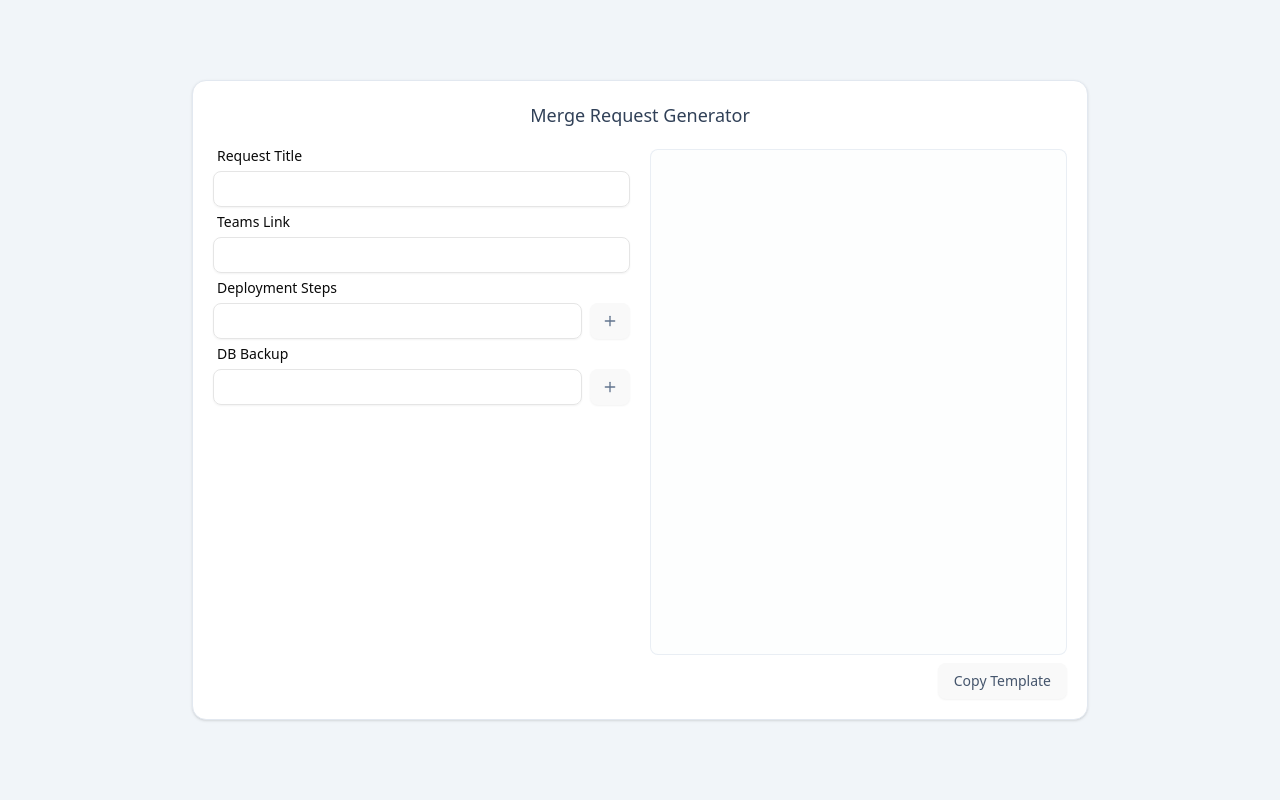
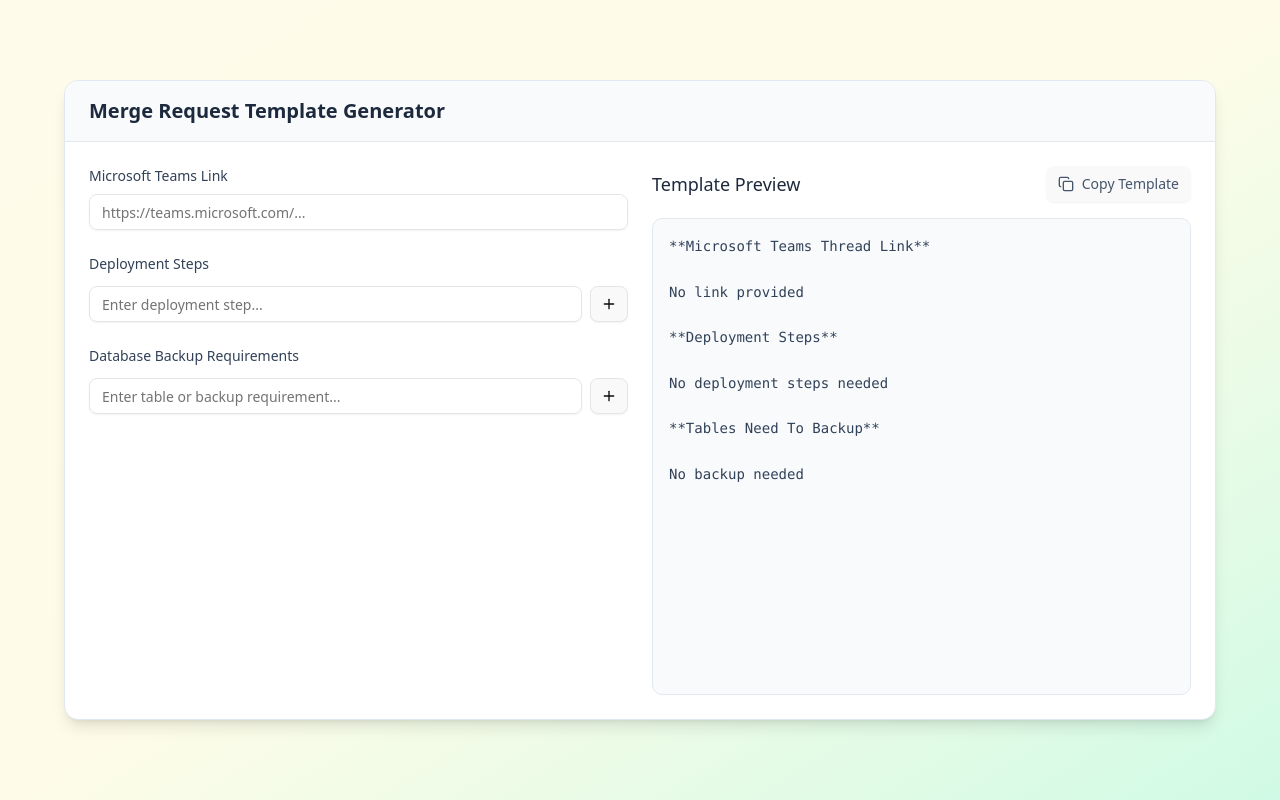
Before and after one commit to alvinfadli/mr-generator, a React (Vite) app: page / in a window 1280 px wide. Built offline with nearby package versions, Linux system fonts and the light colour scheme.

Commit message:
feat: v1

```diff
--- a/index.html
+++ b/index.html
@@ -4,7 +4,7 @@
         <meta charset="UTF-8" />
         <link rel="icon" type="image/svg+xml" href="/vite.svg" />
         <meta name="viewport" content="width=device-width, initial-scale=1.0" />
-        <title>Vite + React + TS</title>
+        <title>MR Template Generator</title>
     </head>
     <body>
         <div id="root"></div>
--- /dev/null
+++ b/src/components/step-input.tsx
@@ -0,0 +1,85 @@
+import type React from "react";
+import type { ChangeEvent, KeyboardEvent } from "react";
+import { Label } from "./ui/label";
+import { Input } from "./ui/input";
+import { Button } from "./ui/button";
+import { PlusIcon, Trash2 } from "lucide-react";
+
+interface StepInputProps {
+    label: string;
+    value: string;
+    items: string[];
+    placeholder?: string;
+    onChange: (e: ChangeEvent<HTMLInputElement>) => void;
+    onAdd: () => void;
+    onRemove: (index: number) => void;
+}
+
+const StepInput: React.FC<StepInputProps> = ({
+    label,
+    value,
+    items,
+    placeholder = "Enter item...",
+    onChange,
+    onAdd,
+    onRemove,
+}) => {
+    const handleEnter = (e: KeyboardEvent<HTMLInputElement>): void => {
+        if (e.key === "Enter") {
+            e.preventDefault();
+            onAdd();
+        }
+    };
+
+    return (
+        <div className="space-y-3">
+            <Label className="text-sm font-medium text-slate-700">
+                {label}
+            </Label>
+            <div className="flex gap-2">
+                <Input
+                    type="text"
+                    value={value}
+                    placeholder={placeholder}
+                    className="flex-1"
+                    onChange={onChange}
+                    onKeyDown={handleEnter}
+                />
+                <Button
+                    onClick={onAdd}
+                    variant={"outline"}
+                    size={"sm"}
+                    className="px-3 h-9"
+                    disabled={!value?.trim}
+                    type="button"
+                >
+                    <PlusIcon className="h-4 w-4" />
+                </Button>
+            </div>
+            {items.length > 0 && (
+                <div className="space-y-2">
+                    {items.map((item: string, index: number) => (
+                        <div
+                            key={`${item}-${index}`}
+                            className="flex items-center justify-between rounded-md bg-slate-50 px-3 py-2 text-sm"
+                        >
+                            <span className="flex-1">{item}</span>
+                            <Button
+                                onClick={() => onRemove(index)}
+                                variant={"ghost"}
+                                size={"sm"}
+                                className="h-6 w-6 p-0 text-slate-400 hover:text-red-500"
+                                type="button"
+                                aria-label={`Remove ${item}`}
+                            >
+                                <Trash2 className="h-3 w-3" />
+                            </Button>
+                        </div>
+                    ))}
+                </div>
+            )}
+        </div>
+    );
+};
+
+export { StepInput };
--- /dev/null
+++ b/src/helper/template-renderer.ts
@@ -0,0 +1,18 @@
+import type { Template } from "@/types/template.type";
+
+const generateTemplate = ({
+    teamsLink,
+    deploymentSteps,
+    backupSteps,
+}: Template): string => {
+    const formatSteps = (steps: string[], fallback: string): string => {
+        if (steps.length === 0) return fallback;
+        return steps
+            .map((step: string, index: number) => `${index + 1}. ${step}`)
+            .join("\n");
+    };
+
+    return `**Microsoft Teams Thread Link**\n\n${teamsLink || "No link provided"}\n\n**Deployment Steps**\n\n${formatSteps(deploymentSteps, "No deployment steps needed")}\n\n**Tables Need To Backup**\n\n${formatSteps(backupSteps, "No backup needed")}`;
+};
+
+export { generateTemplate };
--- /dev/null
+++ b/src/hooks/use-array-state.ts
@@ -0,0 +1,30 @@
+import { useCallback, useState } from "react";
+
+interface ArrayStateHook {
+    items: string[];
+    addItem: (item: string) => void;
+    removeItem: (index: number) => void;
+    clearItems: () => void;
+}
+
+const useArrayState = (initialValue: string[] = []): ArrayStateHook => {
+    const [items, setItems] = useState<string[]>(initialValue);
+
+    const addItem = useCallback((item: string): void => {
+        if (item.trim()) {
+            setItems((prev) => [...prev, item.trim()]);
+        }
+    }, []);
+
+    const removeItem = useCallback((index: number): void => {
+        setItems((prev) => prev.filter((_, i) => i !== index));
+    }, []);
+
+    const clearItems = useCallback((): void => {
+        setItems([]);
+    }, []);
+
+    return { items, addItem, removeItem, clearItems };
+};
+
+export { useArrayState };
--- a/src/pages/home.tsx
+++ b/src/pages/home.tsx
@@ -1,54 +1,174 @@
+import { StepInput } from "@/components/step-input";
 import { Button } from "@/components/ui/button";
 import { Input } from "@/components/ui/input";
 import { Label } from "@/components/ui/label";
-import { PlusIcon } from "lucide-react";
-import React from "react";
+import { generateTemplate } from "@/helper/template-renderer";
+import { useArrayState } from "@/hooks/use-array-state";
+import type { Template } from "@/types/template.type";
+import { Copy } from "lucide-react";
+import React, { useState, useCallback } from "react";
+import type { ChangeEvent } from "react";
 
-function Home() {
+const MergeRequestGenerator: React.FC = () => {
+    const [teamsLink, setTeamsLink] = useState<string>("");
+    const [currentDeployStep, setCurrentDeployStep] = useState<string>("");
+    const [currentBackupStep, setCurrentBackupStep] = useState<string>("");
+    const [isCopied, setIsCopied] = useState<boolean>(false);
+    const [isLoading, setIsLoading] = useState<boolean>(false);
+
+    const deploymentSteps = useArrayState();
+    const backupSteps = useArrayState();
+
+    const handleTeamsLinkChange = useCallback(
+        (e: ChangeEvent<HTMLInputElement>): void => {
+            setTeamsLink(e.target.value);
+        },
+        [],
+    );
+
+    const handleDeployStepChange = useCallback(
+        (e: ChangeEvent<HTMLInputElement>): void => {
+            setCurrentDeployStep(e.target.value);
+        },
+        [],
+    );
+
+    const handleBackupStepChange = useCallback(
+        (e: ChangeEvent<HTMLInputElement>): void => {
+            setCurrentBackupStep(e.target.value);
+        },
+        [],
+    );
+
+    const handleAddDeployStep = useCallback((): void => {
+        deploymentSteps.addItem(currentDeployStep);
+        setCurrentDeployStep("");
+    }, [currentDeployStep, deploymentSteps]);
+
+    const handleAddBackupStep = useCallback((): void => {
+        backupSteps.addItem(currentBackupStep);
+        setCurrentBackupStep("");
+    }, [currentBackupStep, backupSteps]);
+
+    const handleCopyTemplate = useCallback(async (): Promise<void> => {
+        setIsLoading(true);
+        const templateData: Template = {
+            teamsLink,
+            deploymentSteps: deploymentSteps.items,
+            backupSteps: backupSteps.items,
+        };
+        const template = generateTemplate(templateData);
+
+        try {
+            await navigator.clipboard.writeText(template);
+            setIsCopied(true);
+            setTimeout(() => setIsCopied(false), 2000);
+        } catch (err) {
+            console.error("Failed to copy template:", err);
+            const textArea = document.createElement("textarea");
+            textArea.value = template;
+            textArea.style.position = "fixed";
+            textArea.style.opacity = "0";
+            document.body.appendChild(textArea);
+            textArea.select();
+            document.execCommand("copy");
+            document.body.removeChild(textArea);
+            setIsCopied(true);
+            setTimeout(() => setIsCopied(false), 2000);
+        } finally {
+            setIsLoading(false);
+        }
+    }, [teamsLink, deploymentSteps.items, backupSteps.items]);
+
+    const templateData: Template = {
+        teamsLink,
+        deploymentSteps: deploymentSteps.items,
+        backupSteps: backupSteps.items,
+    };
+
+    const template = generateTemplate(templateData);
+
     return (
-        <section className="min-h-screen flex flex-col items-center justify-center bg-slate-100">
-            <div className="min-w-4xl min-h-[80vh] bg-white border border-slate-200 rounded-xl shadow-sm flex flex-col">
-                <div className="px-5 py-5 flex-1 h-full flex flex-col">
-                    <div id="title" className="text-center text-lg font-medium text-slate-700">Merge Request Generator</div>
-                    <div className="flex gap-5 mt-5 h-full flex-1">
-                        <div className="w-full h-full">
+        <div className="min-h-screen bg-gradient-to-br from-amber-50 via-yellow-50 to-emerald-100 p-4 flex items-center py-10">
+            <div className="mx-auto w-full md:w-6xl">
+                <div className="overflow-hidden rounded-xl border border-slate-200 bg-white shadow-lg min-h-[80vh] flex flex-col">
+                    <div className="border-b border-slate-200 bg-slate-50 px-6 py-4">
+                        <h1 className="text-xl font-semibold text-slate-800">
+                            Merge Request Template Generator
+                        </h1>
+                    </div>
+
+                    <div className="grid gap-6 p-6 lg:grid-cols-2 flex-1">
+                        <div className="space-y-6 flex-1">
                             <div className="space-y-2">
-                                <Label className="pl-1">Request Title</Label>
-                                <Input type="text"/>
+                                <Label
+                                    htmlFor="teams-link"
+                                    className="text-sm font-medium text-slate-700"
+                                >
+                                    Microsoft Teams Link
+                                </Label>
+                                <Input
+                                    id="teams-link"
+                                    type="url"
+                                    value={teamsLink}
+                                    onChange={handleTeamsLinkChange}
+                                    placeholder="https://teams.microsoft.com/..."
+                                    className="w-full"
+                                />
                             </div>
-                            <div className="space-y-2 mt-2">
-                                <Label className="pl-1">Teams Link</Label>
-                                <Input type="text"/>
+
+                            <StepInput
+                                label="Deployment Steps"
+                                value={currentDeployStep}
+                                onChange={handleDeployStepChange}
+                                onAdd={handleAddDeployStep}
+                                items={deploymentSteps.items}
+                                onRemove={deploymentSteps.removeItem}
+                                placeholder="Enter deployment step..."
+                            />
+
+                            <StepInput
+                                label="Database Backup Requirements"
+                                value={currentBackupStep}
+                                onChange={handleBackupStepChange}
+                                onAdd={handleAddBackupStep}
+                                items={backupSteps.items}
+                                onRemove={backupSteps.removeItem}
+                                placeholder="Enter table or backup requirement..."
+                            />
+                        </div>
+
+                        <div className="flex flex-col h-full">
+                            <div className="mb-4 flex items-center justify-between">
+                                <h2 className="text-lg font-medium text-slate-800">
+                                    Template Preview
+                                </h2>
+                                <Button
+                                    onClick={handleCopyTemplate}
+                                    className="flex items-center gap-2 text-slate-600"
+                                    disabled={isCopied || isLoading}
+                                    type="button"
+                                >
+                                    <Copy className="h-4 w-4" />
+                                    {isCopied
+                                        ? "Copied!"
+                                        : isLoading
+                                          ? "Copying..."
+                                          : "Copy Template"}
+                                </Button>
                             </div>
-                            <div className="space-y-2 mt-2">
-                                <Label className="pl-1">Deployment Steps</Label>
-                                <div className="flex gap-2">
-                                    <Input type="text"/>
-                                    <Button><PlusIcon className="text-slate-500"/></Button>
-                                </div>
-                            </div>
-                            <div className="space-y-2 mt-2">
-                                <Label className="pl-1">DB Backup</Label>
-                                <div className="flex gap-2">
-                                    <Input type="text"/>
-                                    <Button><PlusIcon className="text-slate-500"/></Button>
-                                </div>
-                            </div>
-                        </div>
-                        <div className="flex w-full">
-                            <div className="w-full flex-1 h-full flex flex-col">
-                                <div className="border border-slate-200/75 rounded-md w-full flex-1 overflow-auto bg-slate-50/30">
-                                </div>
-                                <div className="mt-2 flex justify-end">
-                                    <Button className="text-slate-600">Copy Template</Button>
-                                </div>
+
+                            <div className="flex-1 rounded-lg border border-slate-200 bg-slate-50 p-4">
+                                <pre className="font-mono text-sm leading-relaxed whitespace-pre-wrap text-slate-700">
+                                    {template}
+                                </pre>
                             </div>
                         </div>
                     </div>
                 </div>
             </div>
-        </section>
+        </div>
     );
-}
+};
 
-export default Home;
+export default MergeRequestGenerator;
--- /dev/null
+++ b/src/types/template.type.ts
@@ -0,0 +1,5 @@
+export type Template = {
+    teamsLink: string;
+    deploymentSteps: string[];
+    backupSteps: string[];
+};
```
